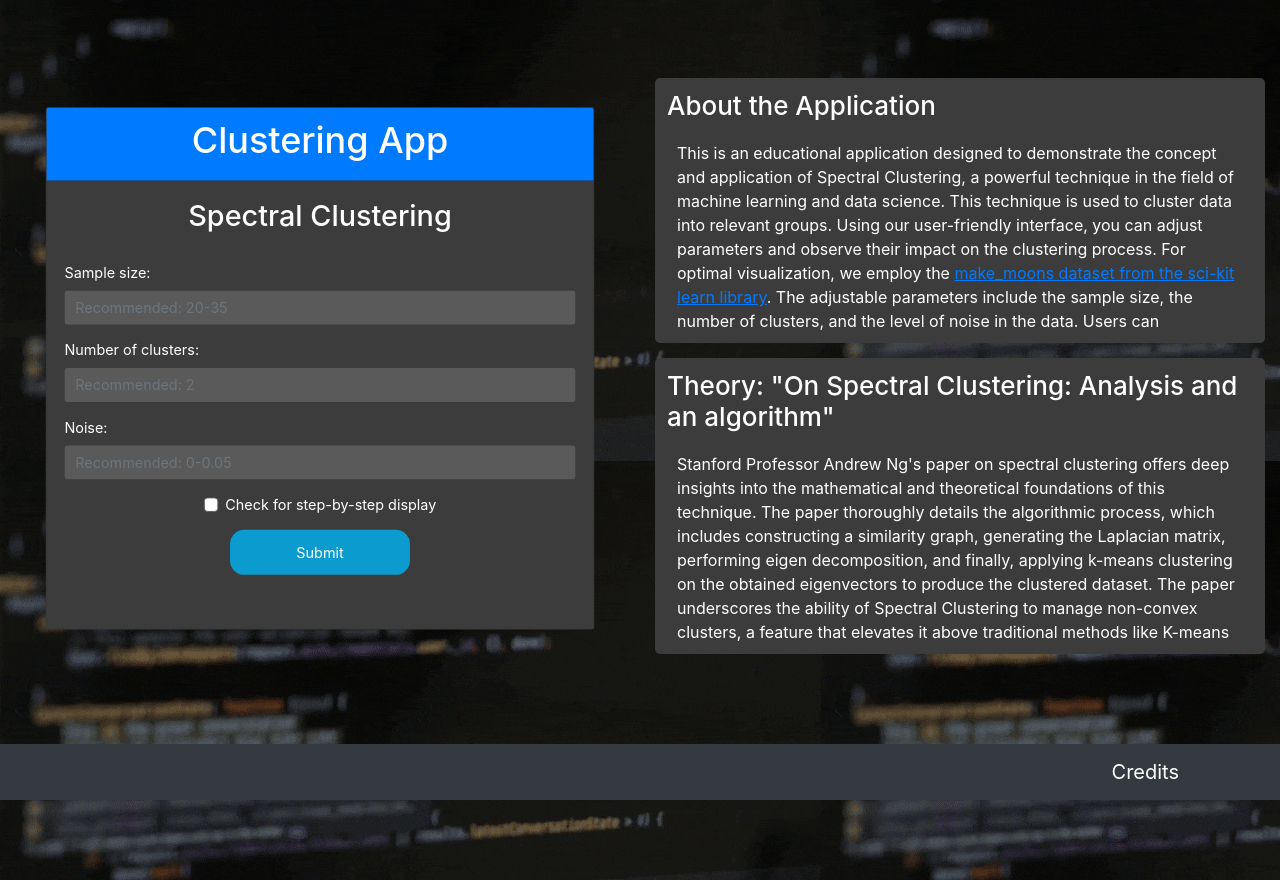
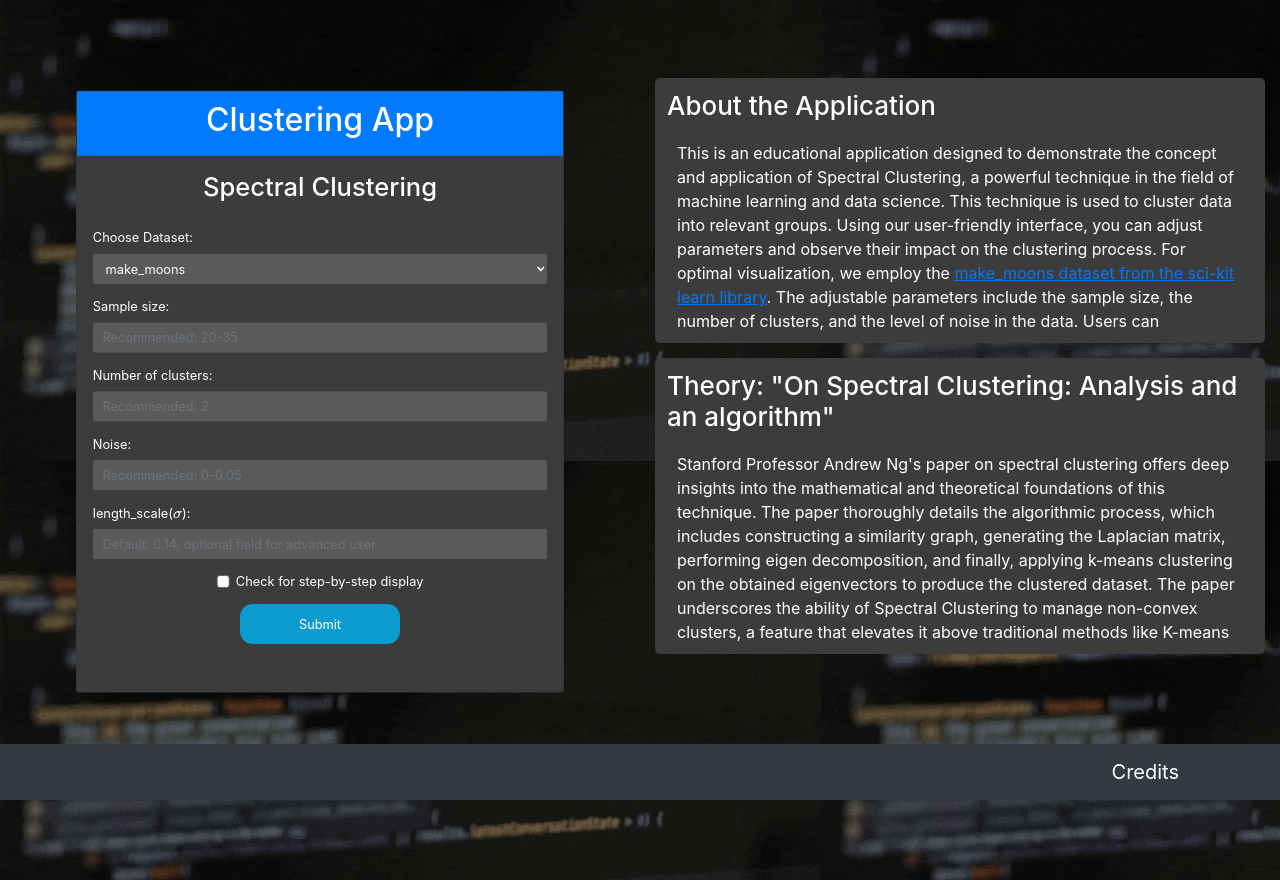
Before and after one commit to Tony-beeper/Spectral_clustering_app, a Flask app: page / in a window 1280 px wide. Run offline with Flask 3, Linux system fonts and the light colour scheme; some libraries are stand-ins or nearby versions.

Commit message:
Final push

```diff
--- a/app/app.py
+++ b/app/app.py
@@ -5,6 +5,7 @@ from flask import Flask, render_template, Response, request, session, redirect,
 from scipy.linalg import eigh
 from sklearn.datasets import make_moons
 from sklearn.datasets import make_circles
+from sklearn.datasets import make_blobs
 from sklearn.preprocessing import normalize
 from sklearn.cluster import KMeans
 from sklearn.gaussian_process.kernels import RBF
@@ -15,11 +16,22 @@ app = Flask(__name__)
 # 0.11 is good until 23
 # 0.12 is good until 17
 # 0.14 is good until 15
-length_scale = 0.14
-app.secret_key = b'_5#y2L"F4Q8z\n\xec]/'  # Be sure to set a secret key
+# length_scale = 0.14
+app.secret_key = b'_5#y2L"F4Q8z\n\xec]/'
 base_plot_sample_size = 20
 mask_scale = 250
 
+def make_data(data_set,sample_size, noise, num_clusters):
+
+    if data_set == 'make_circles':
+        X, _ = make_circles(n_samples=sample_size, factor=0.3, noise=noise)
+        return X, _
+    elif data_set == 'make_moons':
+        X, _ = make_moons(n_samples=sample_size, noise=noise, random_state=0)
+        return X, _
+    elif data_set == 'make_blobs':
+        X, _ = make_blobs(n_samples=sample_size, centers=num_clusters, cluster_std=0.2, random_state=0)
+        return X, _
 
 def set_mask_scale(sample_size):
     if sample_size > 0 and sample_size <=24:
@@ -36,10 +48,18 @@ def handle_form():
     sample_size = int(request.form['sample_size'])
     display_mode = request.form.get('display_mode')  # 'on' if checked, None if not checked
     noise = float(request.form['noise'])
+    dataset_choice = request.form.get('dataset_choice', 'make_moons')
+    length_scale_value = request.form.get('length_scale', '0.14')  # Attempt to get value or default to '0.14'
+    if not length_scale_value:  # Check if the value is empty
+        length_scale_value = '0.14'
+    length_scale = float(length_scale_value)
+
+    session['dataset_choice'] = dataset_choice
     session['sample_size'] = sample_size
     session['num_clusters'] = num_clusters
     session['noise'] = noise
     session['display_mode'] = display_mode
+    session['length_scale'] = length_scale
     if display_mode == 'on':
         return redirect(url_for('step1', sample_size=sample_size, num_clusters=num_clusters, noise=noise))
     else:
@@ -47,18 +67,24 @@ def handle_form():
 
 
 
-@app.route('/plot_step1/<int:sample_size>/<int:num_clusters>/<float:noise>')
-def plot_step1(sample_size, num_clusters, noise):
+@app.route('/plot_step1/<int:sample_size>/<int:num_clusters>/<float:noise>/<string:dataset_choice>')
+def plot_step1(sample_size, num_clusters, noise, dataset_choice):
 
-    X, y = make_moons(n_samples=sample_size, noise=noise, random_state=0)
+    X, y = make_data(dataset_choice,sample_size, noise, num_clusters)
+
     fig = Figure(facecolor='grey')
-    axis = fig.add_subplot(1, 1, 1, facecolor='#d3d3d3')
-    xs, ys = zip(*X)
-    axis.scatter(xs, ys)
-    axis.set_title('Make Moons Data Graph')
-    for i, (x, y) in enumerate(X):
-        axis.text(x, y, str(i), fontsize=12)
+    axs = fig.add_subplot(1, 1, 1, facecolor='#d3d3d3')
 
+    axs.scatter(X[:, 0], X[:, 1])
+    axs.set_title('Data Graph')
+
+    for i, coord in enumerate(X):
+        coord_int = coord.astype(int)
+        axs.annotate(f'{i}',
+                     (coord[0], coord[1]),
+                     textcoords="offset points",
+                     xytext=(-10, -10),
+                     ha='center')
     output = io.BytesIO()
     FigureCanvas(fig).print_png(output)
     return Response(output.getvalue(), mimetype='image/png')
@@ -69,7 +95,8 @@ def step1():
     num_clusters = session.get('num_clusters')
     sample_size = session.get('sample_size')
     noise = session.get('noise')
-    return render_template('step1.html', num_clusters=num_clusters, sample_size=sample_size, noise=noise)
+    dataset_choice = session.get('dataset_choice')
+    return render_template('step1.html', num_clusters=num_clusters, sample_size=sample_size, noise=noise, dataset_choice=dataset_choice)
 
 
 
@@ -77,9 +104,12 @@ def step1():
 def plot_step2():
     num_clusters = session.get('num_clusters')
     sample_size = session.get('sample_size')
+    dataset_choice = session.get('dataset_choice')
+    noise = session.get('noise')
     mask_scale = set_mask_scale(sample_size)
-    noise = session.get('noise')
-    X, _ = make_moons(n_samples=sample_size, noise=noise, random_state=0)
+    length_scale = session.get('length_scale')
+    X, y = make_data(dataset_choice,sample_size, noise, num_clusters)
+    # X, _ = make_moons(n_samples=sample_size, noise=noise, random_state=0)
     kernel = RBF(length_scale=length_scale)
     affinity_matrix = kernel(X)
     # Scaling non-diagonal elements of the affinity matrix by a factor of 100
@@ -124,9 +154,11 @@ def plot_step3_1():
     num_clusters = session.get('num_clusters')
     sample_size = session.get('sample_size')
     noise = session.get('noise')
+    dataset_choice = session.get('dataset_choice')
     mask_scale = set_mask_scale(sample_size)
-
-    X, _ = make_moons(n_samples=sample_size, noise=noise, random_state=0)
+    length_scale = session.get('length_scale')
+    X, y = make_data(dataset_choice,sample_size, noise, num_clusters)
+    # X, _ = make_moons(n_samples=sample_size, noise=noise, random_state=0)
     kernel = RBF(length_scale=length_scale)
     affinity_matrix = kernel(X)
     # Scaling non-diagonal elements of the affinity matrix by a factor of x
@@ -163,9 +195,11 @@ def plot_step3_2():
     num_clusters = session.get('num_clusters')
     sample_size = session.get('sample_size')
     noise = session.get('noise')
+    dataset_choice = session.get('dataset_choice')
     mask_scale = set_mask_scale(sample_size)
-
-    X, _ = make_moons(n_samples=sample_size, noise=noise, random_state=0)
+    length_scale = session.get('length_scale')
+    X, y = make_data(dataset_choice,sample_size, noise, num_clusters)
+    # X, _ = make_moons(n_samples=sample_size, noise=noise, random_state=0)
     kernel = RBF(length_scale=length_scale)
     affinity_matrix = kernel(X)
     # Scaling non-diagonal elements of the affinity matrix by a factor of x
@@ -214,7 +248,9 @@ def step4():
     num_clusters = session.get('num_clusters')
     sample_size = session.get('sample_size')
     noise = session.get('noise')
-    X, _ = make_moons(n_samples=sample_size, noise=noise, random_state=0)
+    dataset_choice = session.get('dataset_choice')
+    length_scale = session.get('length_scale')
+    X, y = make_data(dataset_choice,sample_size, noise, num_clusters)
 
     kernel = RBF(length_scale=length_scale)
     affinity_matrix = kernel(X)
@@ -249,15 +285,21 @@ def step4():
 
     return render_template('step4.html', eigenvalues=sorted_eigenvalues, eigenvectors=sorted_eigenvectors,
                            Y_normalized=Y_normalized)
+@app.route('/plot_step5')
+def plot_step5():
 
-@app.route('/step5')
-def step5():
     num_clusters = session.get('num_clusters')
+
     sample_size = session.get('sample_size')
+
     noise = session.get('noise')
+    dataset_choice = session.get('dataset_choice')
+    length_scale = session.get('length_scale')
+    if(num_clusters >2):
+        return None
 
-
-    X, _ = make_moons(n_samples=sample_size, noise=noise, random_state=0)
+    X, y = make_data(dataset_choice,sample_size, noise, num_clusters)
+    # X, _ = make_moons(n_samples=sample_size, noise=noise, random_state=0)
 
 
     kernel = RBF(length_scale=length_scale)
@@ -271,26 +313,54 @@ def step5():
 
     eigenvalues, eigenvectors = eigh(L)
 
+    Y = eigenvectors[:, :num_clusters]
     # get the indices that would sort the eigenvalues from scipy.linalg.eigh in the same order as those from numpy.linalg.eig
     sort_indices = np.argsort(eigenvalues)
     # descending order
     sort_indices = sort_indices[::-1]
     # use these indices to sort the eigenvectors from scipy.linalg.eigh
-    sorted_eigenvalues = eigenvalues[sort_indices]
-    sorted_eigenvalues = sorted_eigenvalues[:num_clusters]
     sorted_eigenvectors = eigenvectors[:, sort_indices]
 
     # select the first 'num_clusters' columns from the sorted eigenvectors
     Y = sorted_eigenvectors[:, :num_clusters]
 
     Y_normalized = normalize(Y, axis=1, norm='l2')
-
     kmeans = KMeans(n_clusters=num_clusters, max_iter=1000)
     kmeans.fit(Y_normalized)
 
-    labels = kmeans.labels_
+    cluster_centers_ = kmeans.cluster_centers_
+    print(cluster_centers_)
+    fig = Figure(figsize=(10, 10), facecolor='grey')
+    axs = fig.add_subplot(1, 1, 1,facecolor='#d3d3d3')
+    axs.scatter(Y_normalized[:, 0], Y_normalized[:, 1])
+    axs.scatter(cluster_centers_[:, 0], cluster_centers_[:, 1], c='red')
+    axs.set_title('Eigenvectors-point Plot')
+    for i, coord in enumerate(Y_normalized):
+        coord_int = coord.astype(int)
+        axs.annotate(f'{i}',
+                     (coord[0], coord[1]),
+                     textcoords="offset points",
+                     xytext=(-10, -10),
+                     ha='center')
+    for i, coord in enumerate(cluster_centers_):
+        coord_int = coord.astype(int)
+        axs.annotate('c'+f'{i}',
+                     (coord[0], coord[1]),
+                     textcoords="offset points",
+                     xytext=(-10, -10),
+                     ha='center')
+    output = io.BytesIO()
+    FigureCanvas(fig).print_png(output)
+    return Response(output.getvalue(), mimetype='image/png')
 
-    return render_template('step5.html', labels=labels, sample_size=sample_size, noise=noise, num_clusters=num_clusters)
+@app.route('/step5')
+def step5():
+    num_clusters = session.get('num_clusters')
+    sample_size = session.get('sample_size')
+    noise = session.get('noise')
+    dataset_choice = session.get('dataset_choice')
+
+    return render_template('step5.html', sample_size=sample_size, noise=noise, num_clusters=num_clusters, dataset_choice=dataset_choice)
 
 
 @app.route('/step6')
@@ -306,9 +376,10 @@ def plot_step6():
     sample_size = session.get('sample_size')
 
     noise = session.get('noise')
-
-    # X, y = make_circles(n_samples=sample_size, factor=0.3, noise=noise)
-    X, _ = make_moons(n_samples=sample_size, noise=noise, random_state=0)
+    dataset_choice = session.get('dataset_choice')
+    length_scale = session.get('length_scale')
+    X, y = make_data(dataset_choice,sample_size, noise, num_clusters)
+    # X, _ = make_moons(n_samples=sample_size, noise=noise, random_state=0)
 
 
     kernel = RBF(length_scale=length_scale)
@@ -362,13 +433,13 @@ def all_steps():
     num_clusters = session.get('num_clusters')
     sample_size = session.get('sample_size')
     noise = session.get('noise')
-
-    # Generate circle dataset
-    # X, y = make_circles(n_samples=sample_size, factor=0.3, noise=noise)
+    dataset_choice = session.get('dataset_choice')
+    length_scale = session.get('length_scale')
 
     # Plot the dataset
+    X, _ = make_data(dataset_choice,sample_size, noise, num_clusters)
 
-    X, _ = make_moons(n_samples=sample_size, noise=noise, random_state=0)
+    # X, _ = make_moons(n_samples=sample_size, noise=noise, random_state=0)
 
     kernel = RBF(length_scale=length_scale)
     affinity_matrix = kernel(X)
@@ -406,7 +477,7 @@ def all_steps():
     Y_normalized = [list(vec) for vec in Y_normalized]
 
     return render_template('all.html', eigenvalues=sorted_eigenvalues, eigenvectors=sorted_eigenvectors,
-                           Y_normalized=Y_normalized, num_clusters=num_clusters, sample_size=sample_size, noise=noise, labels=labels)
+                           Y_normalized=Y_normalized, num_clusters=num_clusters, sample_size=sample_size, noise=noise, labels=labels, dataset_choice=dataset_choice)
 
 
 
--- a/app/templates/index.html
+++ b/app/templates/index.html
@@ -52,16 +52,28 @@
             bottom: 0;
             overflow: auto;
             height: 100%;
-            transform: translateY(-3.9%);
+            transform: translateY(-1%);
           "
         >
-          <div class="card flex-fill" style="min-width: 320px">
+          <div class="card flex-fill" style="transform: scale(0.8)">
             <div class="card-header bg-primary text-white text-center">
               <h1>Clustering App</h1>
             </div>
             <div class="card-body">
               <h2 class="text-center">Spectral Clustering</h2>
               <form action="/index" method="post" class="py-4">
+                <div class="form-group">
+                  <label for="dataset_choice">Choose Dataset:</label>
+                  <select
+                    class="form-control"
+                    id="dataset_choice"
+                    name="dataset_choice"
+                  >
+                    <option value="make_moons" selected>make_moons</option>
+                    <option value="make_circles">make_circles</option>
+                    <option value="make_blobs">make_blobs</option>
+                  </select>
+                </div>
                 <div class="form-group">
                   <label for="sample_size">Sample size:</label>
                   <input
@@ -99,6 +111,18 @@
                     required
                   />
                 </div>
+                <div class="form-group">
+                  <label for="length_scale">length_scale(\(\sigma\)):</label>
+                  <input
+                    type="number"
+                    id="length_scale"
+                    name="length_scale"
+                    class="form-control"
+                    min="0"
+                    step="any"
+                    placeholder="Default: 0.14, optional field for advanced user"
+                  />
+                </div>
                 <div
                   class="form-group custom-control custom-checkbox text-center"
                 >
@@ -121,10 +145,6 @@
         </div>
       </div>
       <div class="row">
-        <!-- <div
-        class="col-lg-6 mx-auto position-fixed"
-        style="right: 0; top: 0; bottom: 0; overflow: auto"
-      > -->
         <div
           class="col-lg-6 mx-auto position-fixed d-flex justify-content-center align-items-center flex-column"
           style="
@@ -193,7 +213,11 @@
     <script src="https://ajax.googleapis.com/ajax/libs/jquery/3.5.1/jquery.min.js"></script>
     <script src="{{ url_for('static', filename='js/main.js') }}"></script>
     <script src="https://cdn.jsdelivr.net/npm/scrollbooster@2.2.2/dist/scrollbooster.min.js"></script>
-
+    <script
+      id="MathJax-script"
+      async
+      src="https://cdn.jsdelivr.net/npm/mathjax@3/es5/tex-mml-chtml.js"
+    ></script>
     <footer>
       <nav class="navbar fixed-bottom navbar-dark bg-dark">
         <div class="container d-flex">
--- a/app/templates/step6.html
+++ b/app/templates/step6.html
@@ -5,7 +5,7 @@
   </div> -->
   <a href="/" id="homeButton">Home</a>
   <head>
-    <title>Step1</title>
+    <title>Step6</title>
     <link
       rel="icon"
       href="{{ url_for('static', filename='images/favicon.ico') }}"
```
Also changed, not shown: app/templates/all.html (+58 -48 lines), app/templates/credits.html (+12 -0 lines), app/templates/step1.html (+7 -6 lines), app/templates/step5.html (+25 -31 lines).
